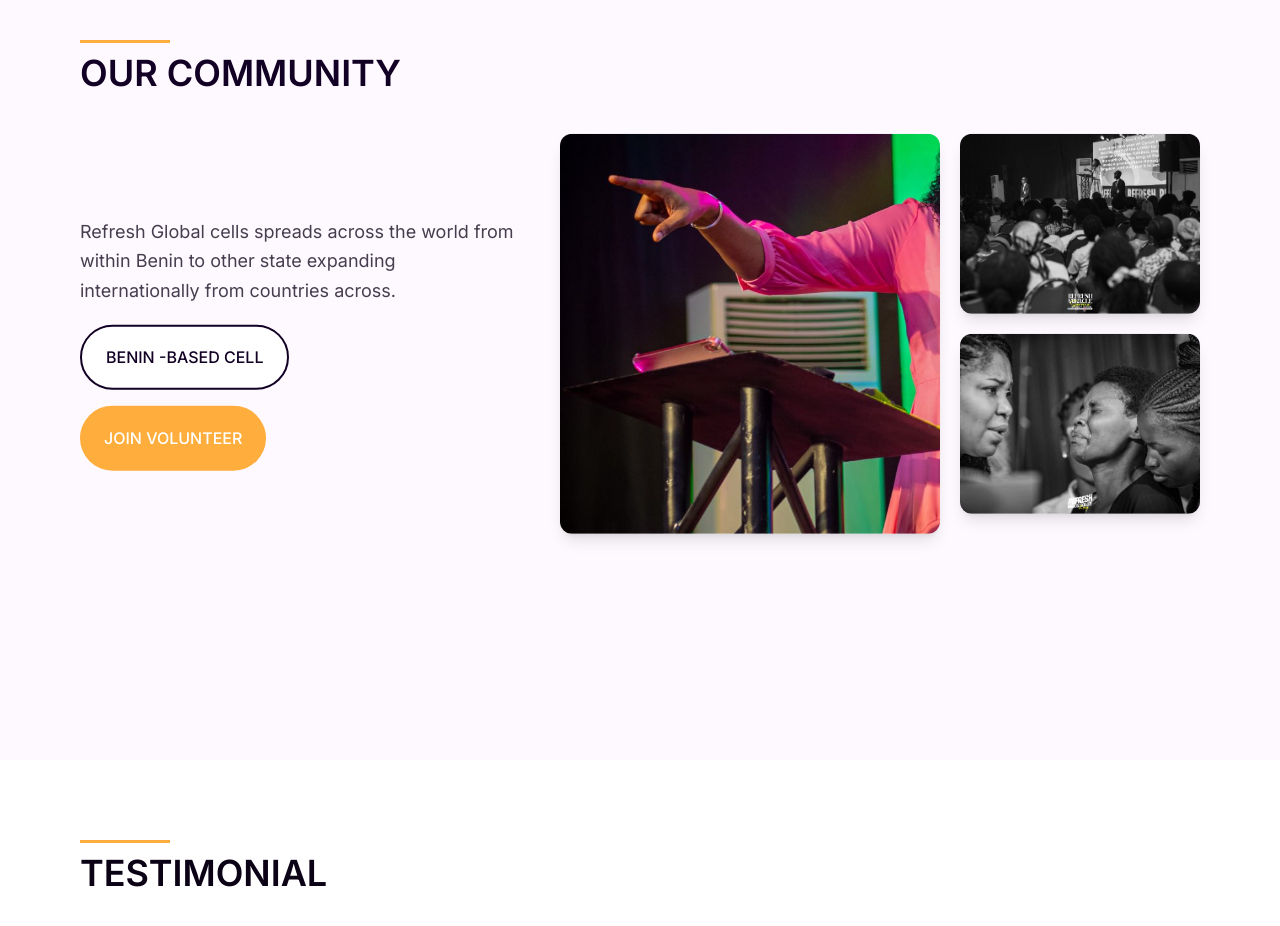
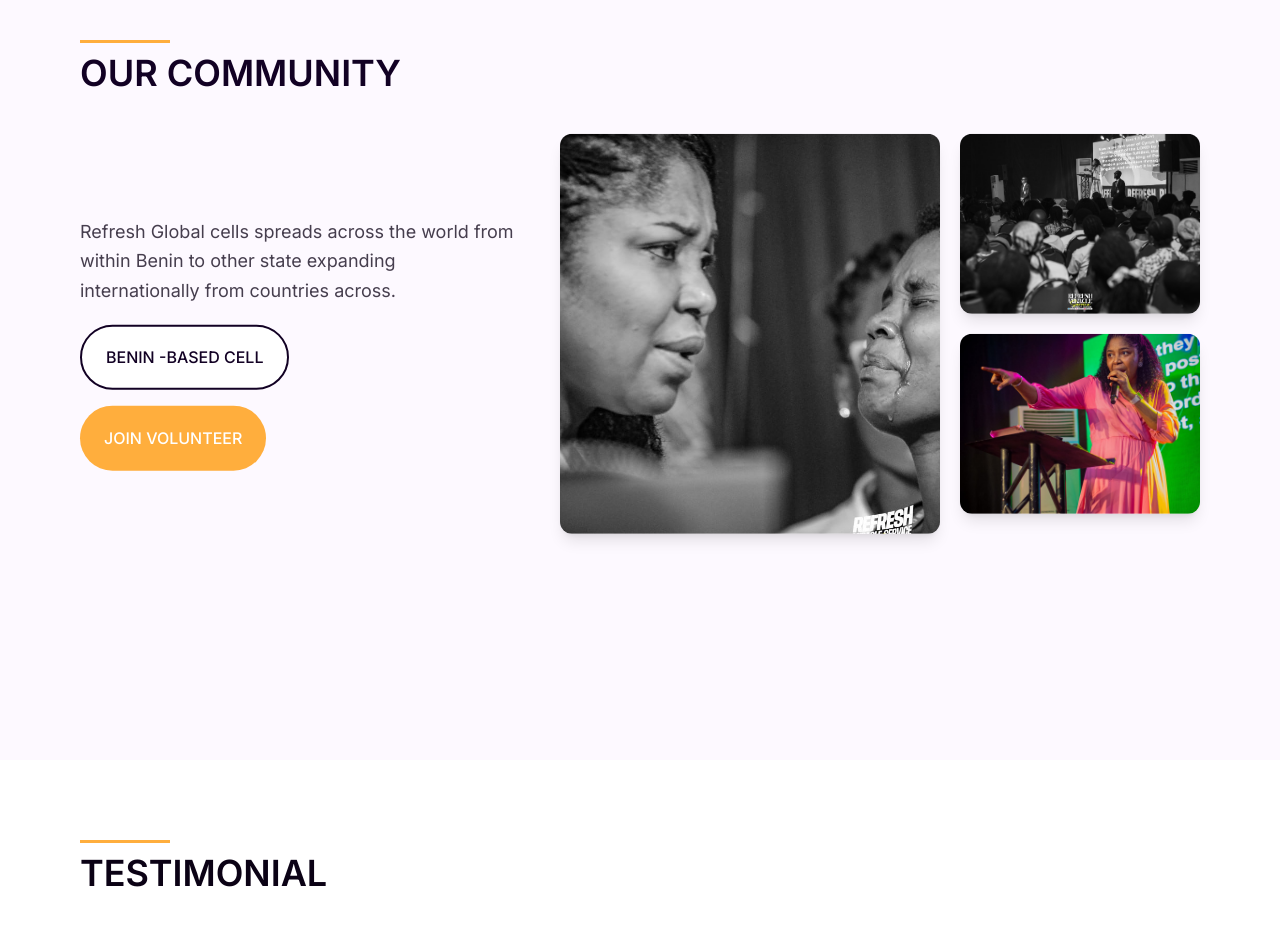
Before and after one commit to Refresh-Dev-Team/Refresh-miracle-service, a Next.js app: page /home in a window 1280 px wide. Shown: the part 840-1766 px from the top of the page. Built offline with nearby package versions, Linux system fonts and the light colour scheme.

Commit message:
Update community.tsx

```diff
--- a/src/components/home/community.tsx
+++ b/src/components/home/community.tsx
@@ -4,9 +4,9 @@ import { motion, useScroll, useTransform } from "motion/react";
 import { useRef, useState } from "react";
 
 // Replace these with your real images
-const imgFrame11 = "/images/first lady.jpg";
+const imgFrame11 = "/images/impartation.jpg";
 const imgFrame12 = "/images/crowd.jpg";
-const imgFrame13 = "images/impartation.jpg";
+const imgFrame13 = "images/first lady.jpg";
 
 export function CommunitySection() {
   const sectionRef = useRef<HTMLDivElement>(null);
```
